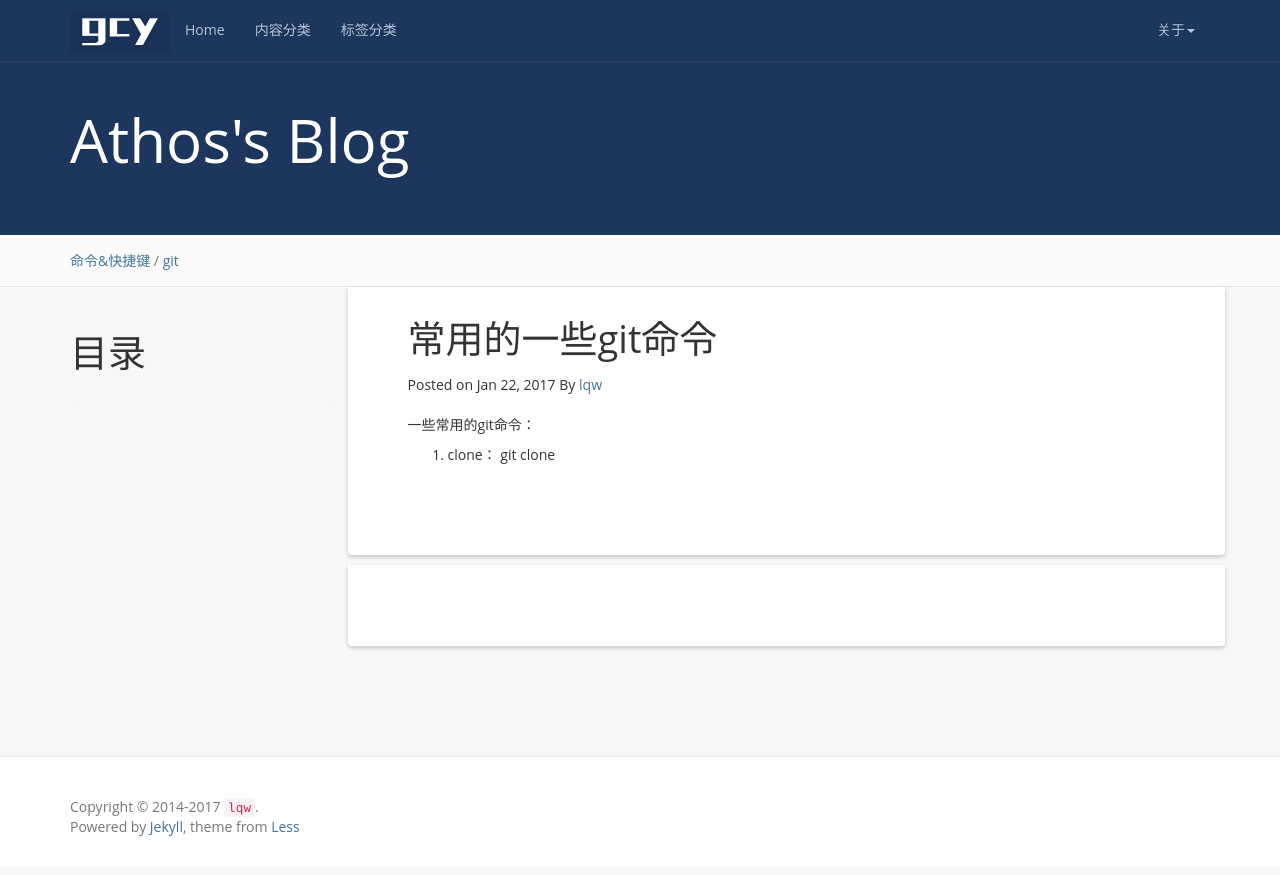
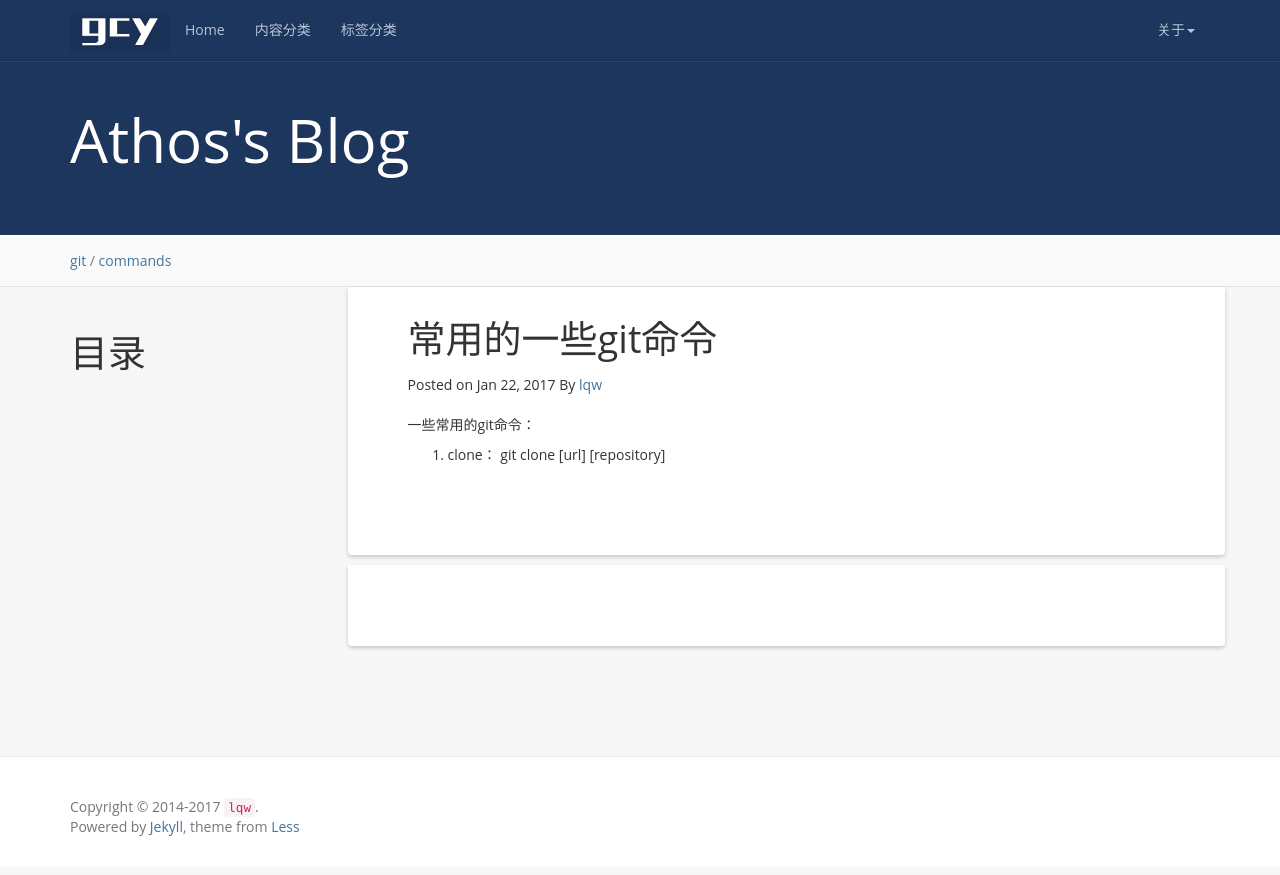
Before and after one commit to aduosi1212/blog, a Jekyll site: the page built from _posts/UE4_Program/2017-01-22-git-commands.md, in a window 1280 px wide. Shown: the top 875 px of the page. Built offline with Jekyll 4.4.1, drawn with Linux system fonts in a browser that asks for light colours; comment, search, counter and statistics services are not loaded.

Commit message:
modify git command file

```diff
--- a/_posts/UE4_Program/2017-01-22-git-commands.md
+++ b/_posts/UE4_Program/2017-01-22-git-commands.md
@@ -2,8 +2,8 @@
 layout: post
 title:  "常用的一些git命令"
 date:   2017-01-22 19:05:00 +0800
-categories: "命令&快捷键"
-tag: ["git"]
+categories: "git"
+tag: ["commands"]
 ---
 
 
@@ -11,4 +11,4 @@ tag: ["git"]
 {:toc}
 
 一些常用的git命令：
-1. clone： git clone <url> <repository>
+1. clone： git clone [url] [repository]
```
